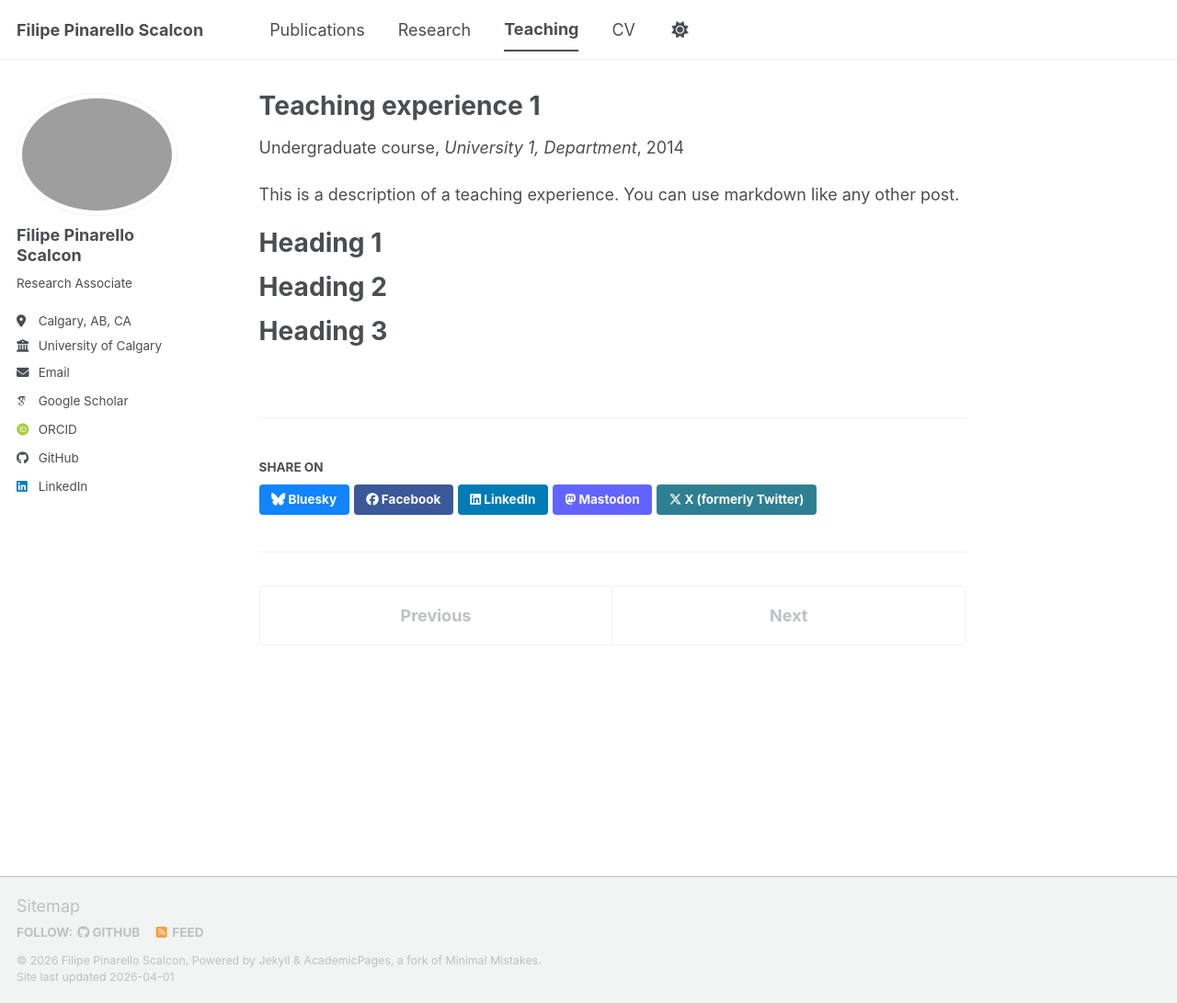
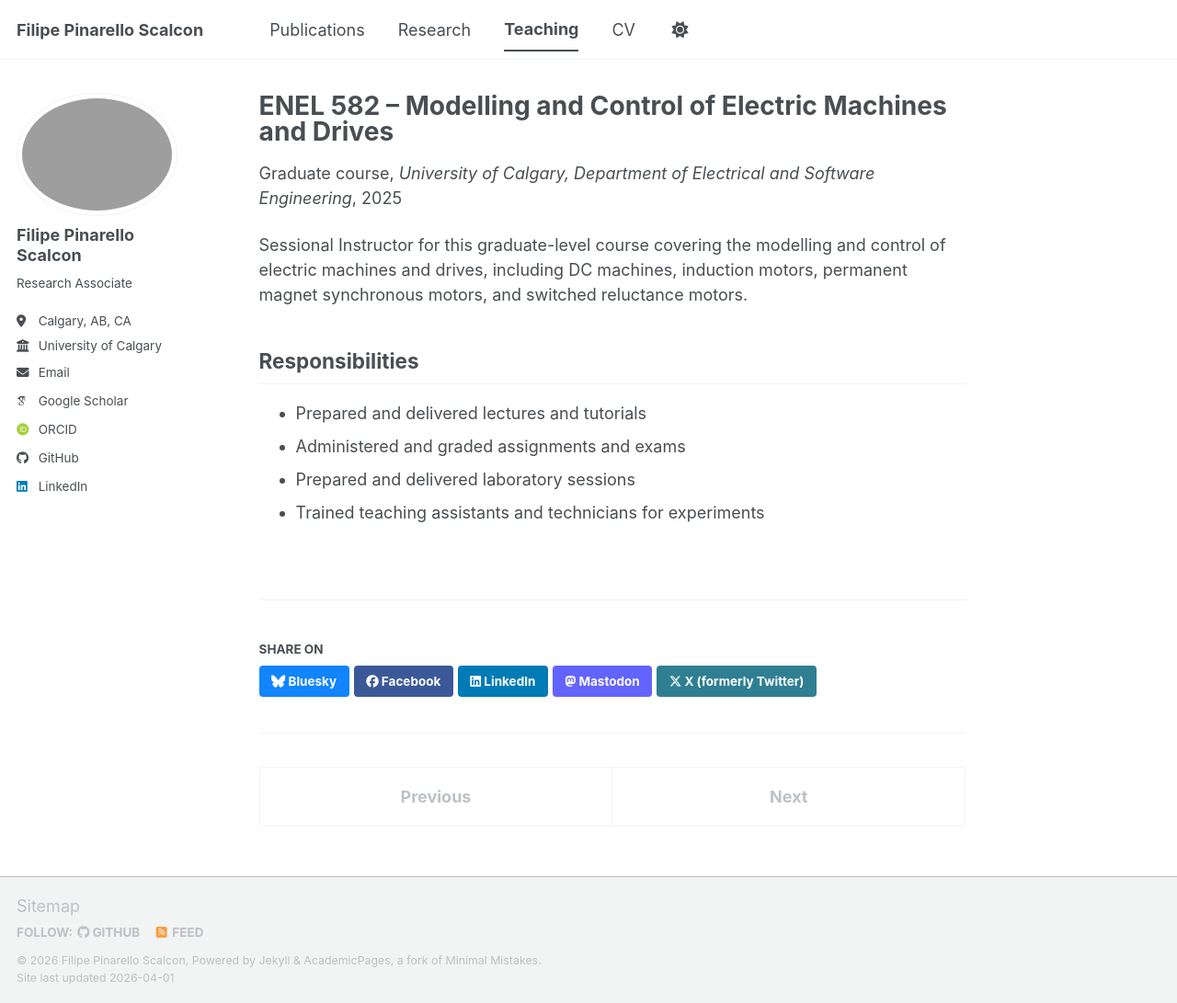
Before and after one commit to fpscalcon/fpscalcon.github.io, a Jekyll site: the page built from _teaching/2014-spring-teaching-1.md, in a window 1280 px wide and 1091 px high. Shown: the whole window at 92% size. Built offline with Jekyll 4.4.1, drawn with Linux system fonts in a browser that asks for light colours; some web fonts are replaced; a script bundle is joined from its source files by our own code; library files that are not in the unit come from our copies.

Commit message:
Update 2014-spring-teaching-1.md

```diff
--- a/_teaching/2014-spring-teaching-1.md
+++ b/_teaching/2014-spring-teaching-1.md
@@ -1,20 +1,19 @@
 ---
-title: "Teaching experience 1"
+title: "ENEL 582 – Modelling and Control of Electric Machines and Drives"
 collection: teaching
-type: "Undergraduate course"
-permalink: /teaching/2014-spring-teaching-1
-venue: "University 1, Department"
-date: 2014-01-01
-location: "City, Country"
+type: "Graduate course"
+permalink: /teaching/2025-01-01-enel582
+venue: "University of Calgary, Department of Electrical and Software Engineering"
+date: 2025-01-01
+location: "Calgary, AB, Canada"
 ---
 
-This is a description of a teaching experience. You can use markdown like any other post.
+Sessional Instructor for this graduate-level course covering the modelling and control of
+electric machines and drives, including DC machines, induction motors, permanent magnet
+synchronous motors, and switched reluctance motors.
 
-Heading 1
-======
-
-Heading 2
-======
-
-Heading 3
-======
+## Responsibilities
+- Prepared and delivered lectures and tutorials
+- Administered and graded assignments and exams
+- Prepared and delivered laboratory sessions
+- Trained teaching assistants and technicians for experiments
```
